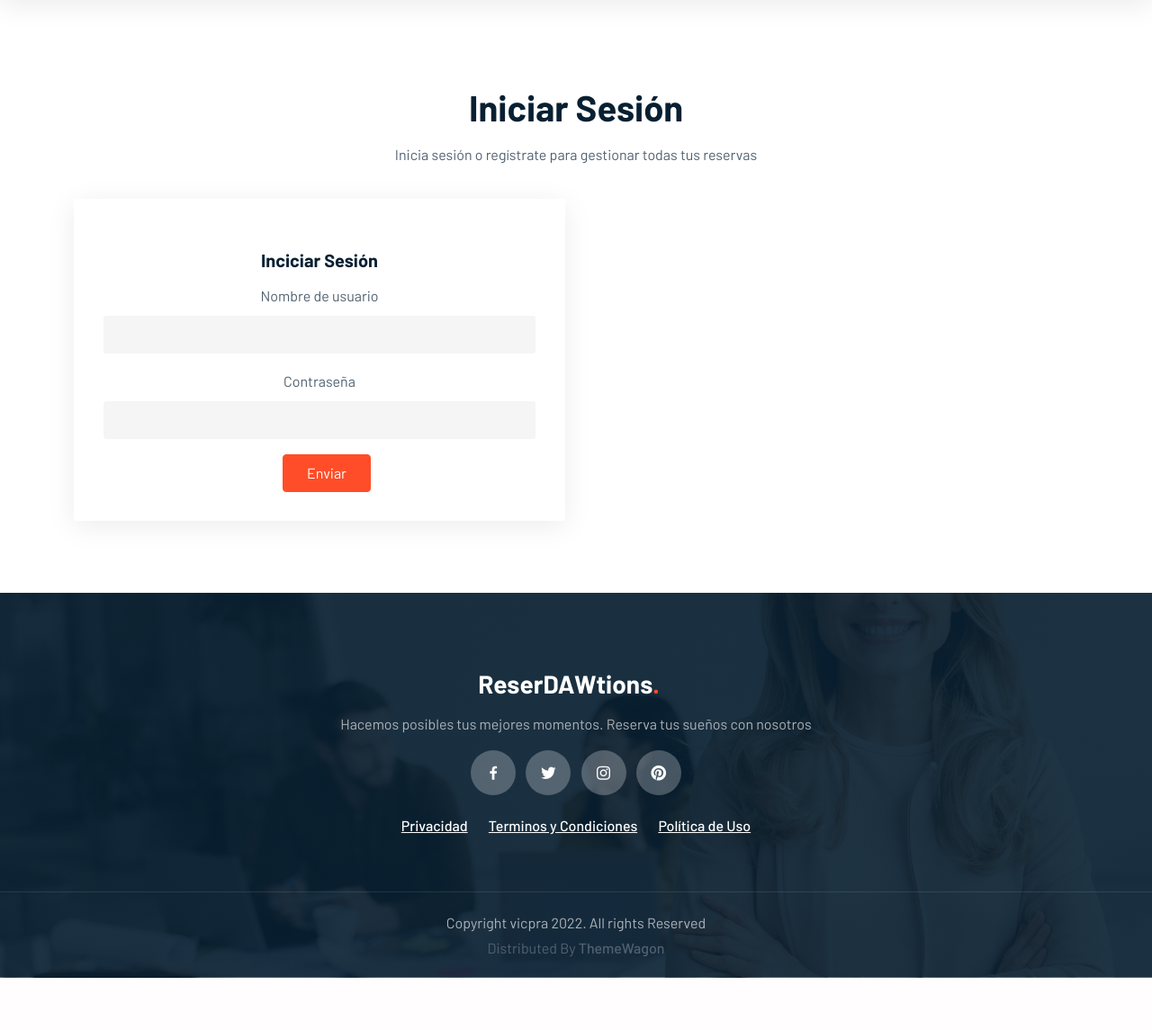
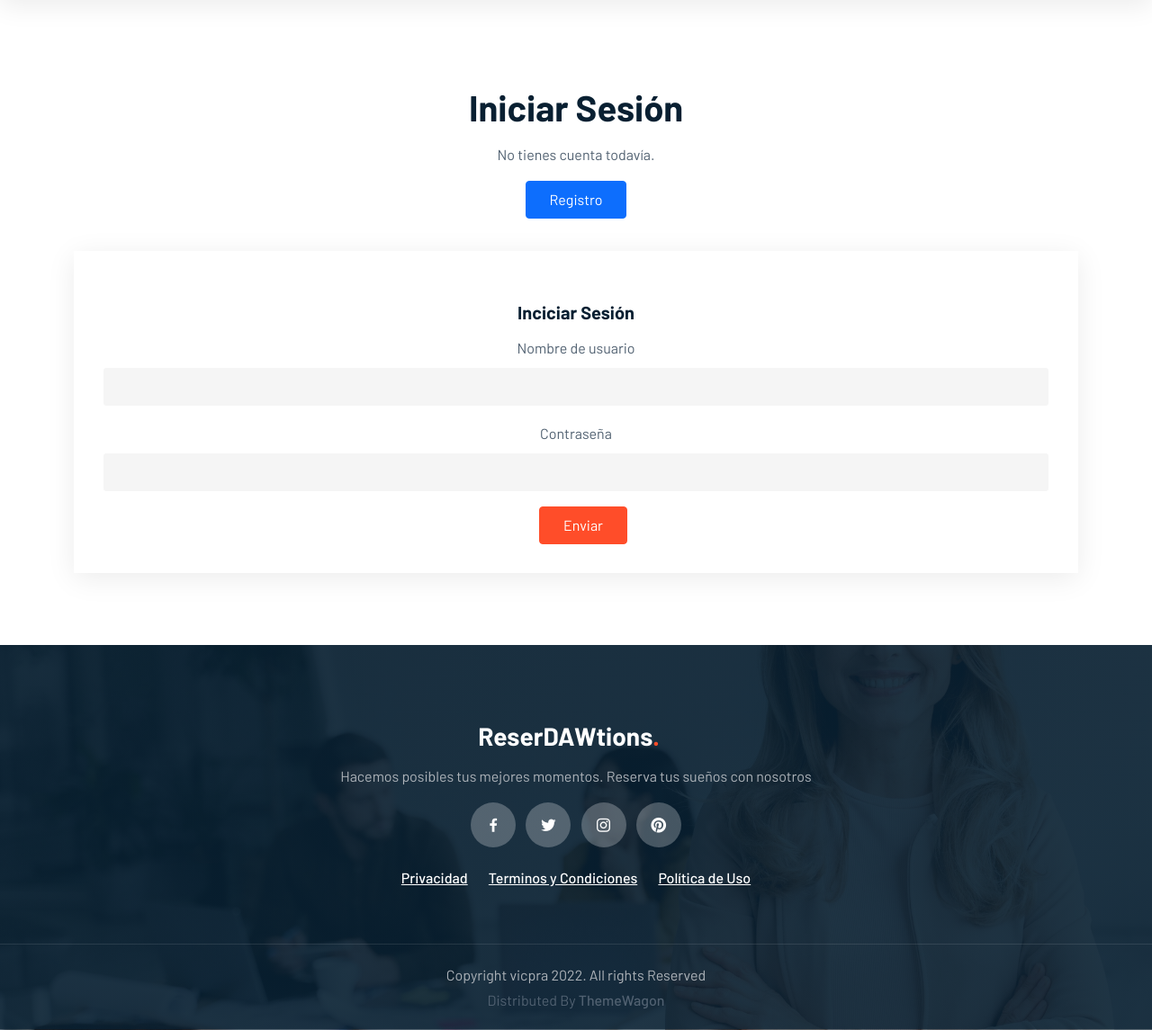
Before and after one commit to migueltomasamat/examenOOTallerMecanico, a PHP site: the page made by src/App/View/login.php in a window 1280 px wide. Shown: the part 112-1257 px from the top of the page at 90% size. Before the commit the page ends 1199 px from the top, so only its background shows below. Run offline with PHP 8.4, Linux system fonts and the light colour scheme; the template is opened without the code that fills it, so the values that code supplies are empty.

```diff
--- a/src/App/View/about.php
+++ b/src/App/View/about.php
@@ -4,7 +4,6 @@ include_once "./environment.php";
 include_once "template/inicio.php";
 include_once "template/arribaNavegacion.php";
 include_once "template/navegacion.php";
-include_once "template/slider.php";
 include_once "template/nosotros.php";
 include_once "template/footer.php";
 
--- a/src/App/View/login.php
+++ b/src/App/View/login.php
@@ -16,12 +16,13 @@ include_once "template/navegacion.php";
             <div class="col-12">
                 <div class="intro">
                     <h1>Iniciar Sesión</h1>
-                    <p class="mx-auto">Inicia sesión o regístrate para gestionar todas tus reservas</p>
+                    <p class="mx-auto">No tienes cuenta todavía.</p>
+                    <p class="mx-auto"><a href="/users/create" class="btn btn-primary">Registro</a></p>
                 </div>
             </div>
         </div>
         <div class="row g-4 h-100">
-            <div class="col-lg-6 col-md-8 h-100">
+            <div class="col">
                 <div class="service h-100">
                     <h5>Inciciar Sesión</h5>
                     <form method="post" action="/users/verify">
```
